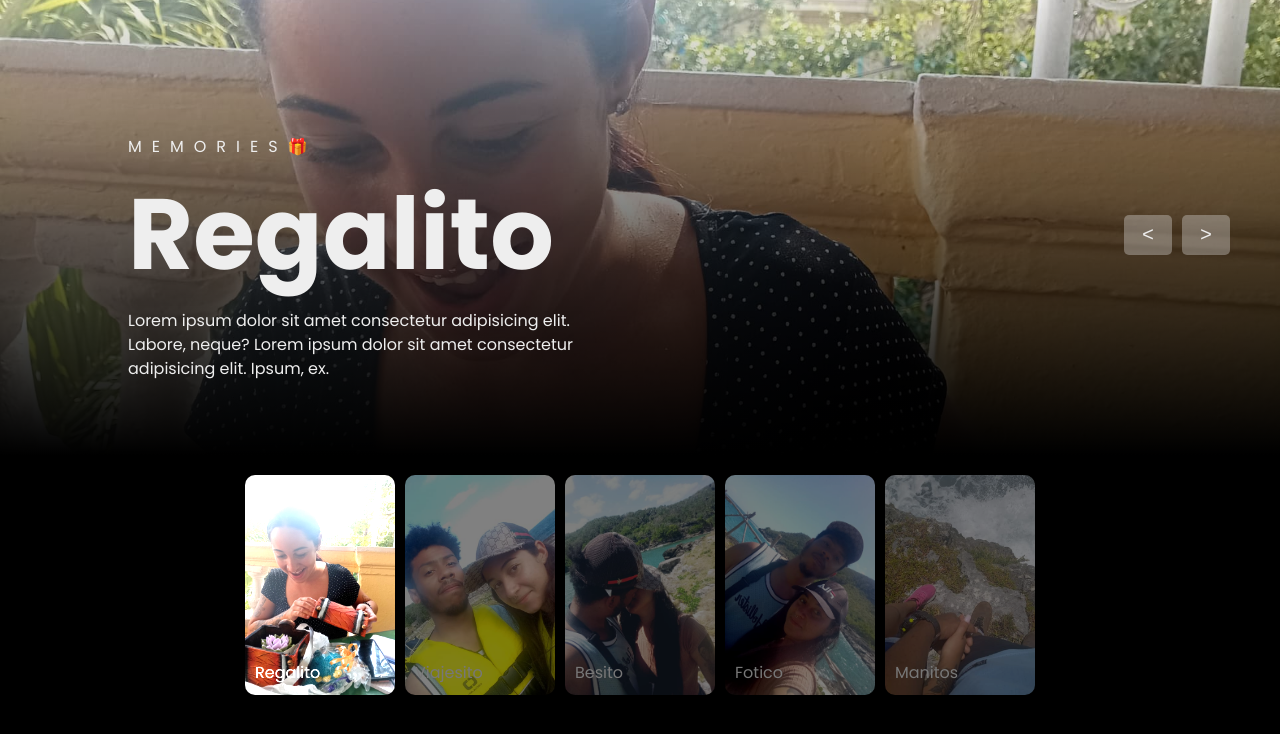
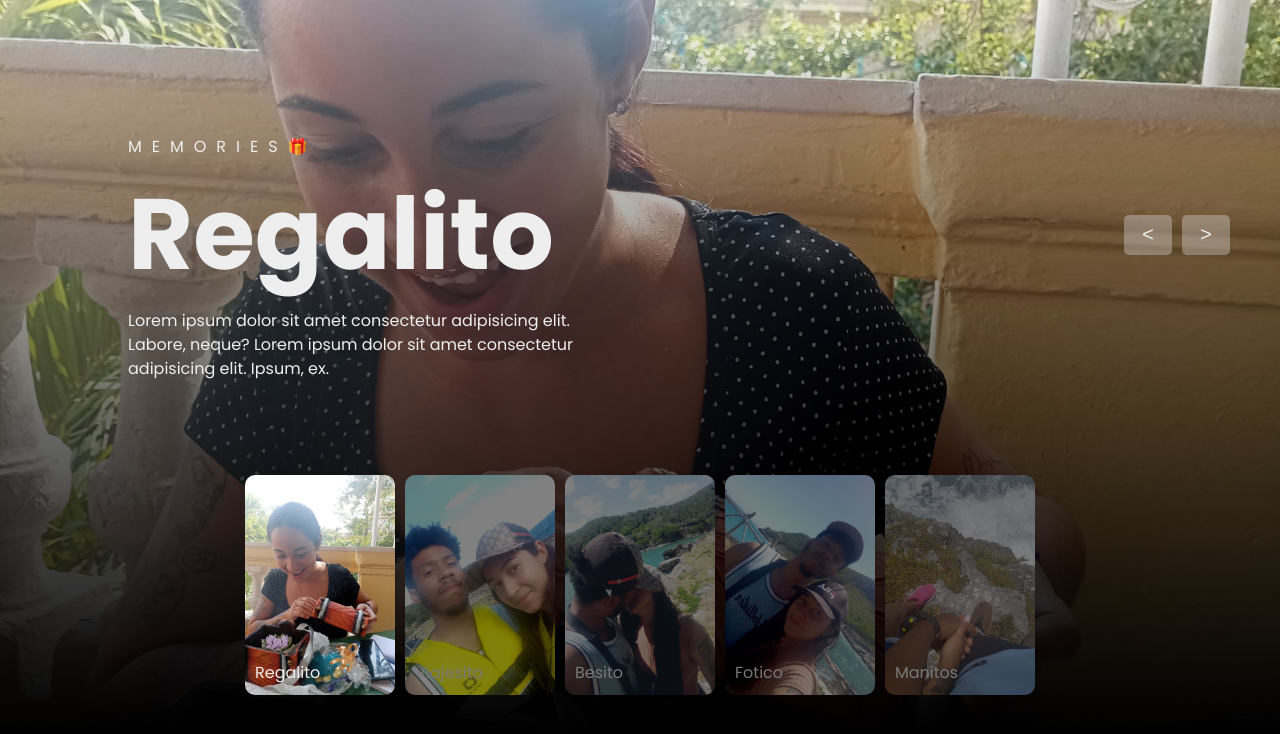
Before and after one commit to fabroche/memories, a React (Vite) app: page / in a window 1280 px wide. Shown: the top 734 px of the page. Built offline with nearby package versions, Linux system fonts and the light colour scheme.

Commit message:
feat: brightness on active modified

```diff
--- a/src/components/Slider/Slider.css
+++ b/src/components/Slider/Slider.css
@@ -26,7 +26,7 @@
     left: 0;
     bottom: 0;
     background-image: linear-gradient(
-            to top, #000 40%, transparent
+            to top, #000 5%, transparent
     );
 }
 
--- a/src/components/Slider/components/SliderThumbnailList/SliderThumbnailList.css
+++ b/src/components/Slider/components/SliderThumbnailList/SliderThumbnailList.css
@@ -33,7 +33,7 @@
 }
 
 .thumbnail .item.active {
-    filter: brightness(1.5);
+    filter: brightness(1);
 }
 
 .thumbnail .item .content {
```
